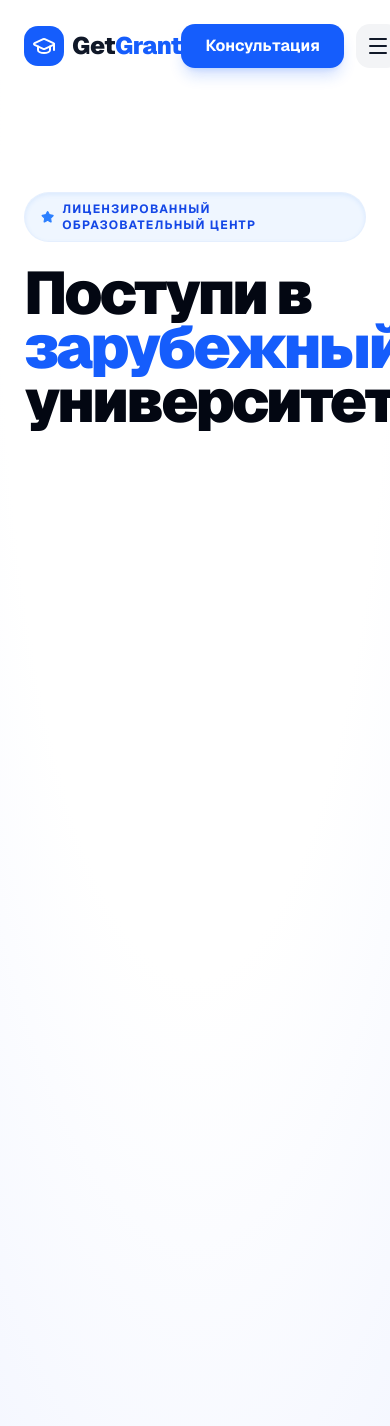
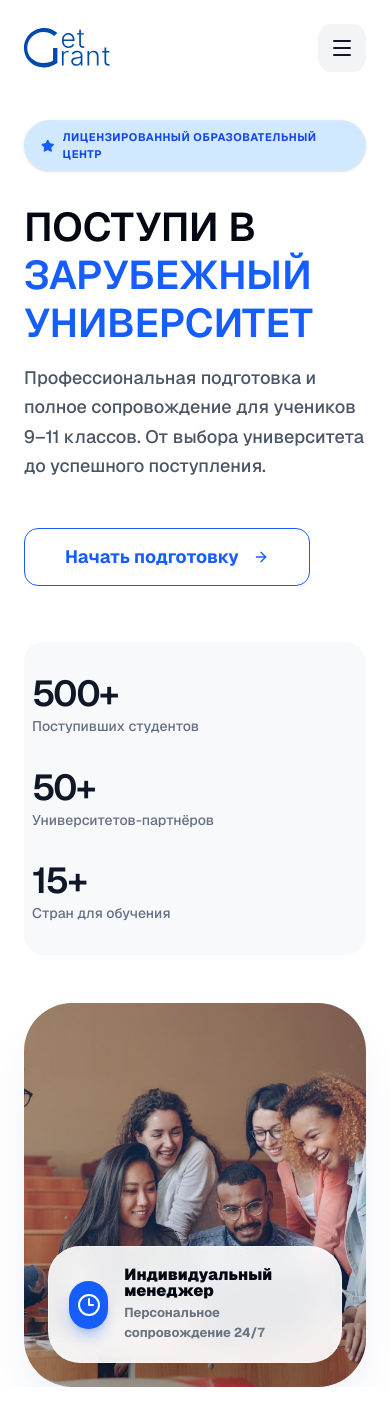
Before and after one commit to serqx0662-creator/GetCrant, a Next.js app: page /Home in a window 390 px wide. Shown: the top 1426 px of the page. After the commit the page ends 1387 px from the top, so only its background shows below. Built offline with nearby package versions, Linux system fonts and the light colour scheme.

Commit message:
fix and create section

```diff
--- a/app/(pages)/Home/GetGrantHero.tsx
+++ b/app/(pages)/Home/GetGrantHero.tsx
@@ -1,108 +1,99 @@
 "use client";
 
 import Image from "next/image";
-import Link from "next/link";
-import { Star, MessageSquare, Target, Zap, Clock3 } from "lucide-react";
+import { Star, Target, Zap, Clock3, ArrowRight } from "lucide-react";
+import { Button } from "@/app/components/ui/button";
 
 export default function GetGrantHero() {
     const stats = [
-        { value: "500+", label: "Поступивших студентов", icon: <Zap size={20} className="text-blue-600" /> },
-        { value: "50+", label: "Университетов-партнёров", icon: <Target size={20} className="text-blue-600" /> },
-        { value: "15+", label: "Стран для обучения", icon: <Star size={20} className="text-blue-600" /> },
+        { value: "500+", label: "Поступивших студентов" },
+        { value: "50+", label: "Университетов-партнёров" },
+        { value: "15+", label: "Стран для обучения" },
     ];
 
     return (
-        <section className="relative w-full min-h-[90vh] bg-white text-gray-900 overflow-hidden isolate">
-            <div className="absolute inset-0 -z-10 h-full w-full bg-white [background:radial-gradient(125%_125%_at_50%_10%,#fff_40%,#eef2ff_100%)]"></div>
+        <section className="relative w-full min-h-screen bg-white text-gray-900 overflow-hidden flex items-center">
+            <div className="absolute inset-0 -z-10 bg-[radial-gradient(45%_40%_at_50%_60%,#eef2ff_0%,#fff_100%)]"></div>
 
-            <div className="container mx-auto px-6 lg:px-12 pt-28 pb-20">
-                <div className="grid grid-cols-1 md:grid-cols-2 gap-16 md:gap-10 items-center">
-                    <div className="space-y-12">
-                        <div className="space-y-6">
+            <div className="container mx-auto px-6 lg:px-12 pt-20">
+                <div className="grid grid-cols-1 lg:grid-cols-2 gap-12 items-center">
+
+                    <div className="flex flex-col space-y-8">
                         {/* Бейдж */}
-                            <div className="inline-flex items-center gap-2 px-4 py-2 rounded-full bg-blue-50 text-blue-700 border border-blue-100/50 shadow-inner shadow-blue-100 animate-fade-in [animation-delay:100ms]">
-                                <Star size={16} className="text-blue-500 fill-blue-500" />
-                                <span className="text-xs font-bold uppercase tracking-widest">
+                        <div className="inline-flex w-fit items-center gap-2 px-4 py-2 rounded-full bg-[#D1E9FF] text-blue-700 border border-blue-100/50 shadow-sm">
+                            <Star size={14} className="text-blue-600 fill-blue-600" />
+                            <span className="text-[11px] font-bold uppercase tracking-wider">
                                 Лицензированный образовательный центр
                             </span>
                         </div>
 
-                            {/* Заголовок */}
-                            <h1 className="text-6xl md:text-7xl font-black tracking-tighter leading-[0.9] text-gray-950 text-wrap-balance animate-fade-in [animation-delay:200ms]">
-                                Поступи в <br />
-                                <span className="text-blue-600 bg-clip-text">зарубежный</span> <br />
-                                университет
+                        <div className="space-y-4">
+                            <h1 className="text-[40px] sm:text-[70px] md:text-[82px] uppercase font-semibold leading-[1.2] text-gray-950">
+                                поступи в <br />
+                                <span className="text-blue-600">
+                                    зарубежный <br />
+                                    <span className="inline-block">университет</span>
+                                </span>
                             </h1>
-
-                            {/* Описание */}
-                            <p className="max-w-xl text-lg md:text-xl text-gray-600 font-medium leading-relaxed opacity-0 animate-fade-in [animation-delay:300ms]">
+                            <p className="max-w-md text-lg text-gray-600 font-medium leading-relaxed">
                                 Профессиональная подготовка и полное сопровождение для учеников 9–11 классов.
                                 От выбора университета до успешного поступления.
                             </p>
                         </div>
 
-                        {/* Кнопки */}
-                        <div className="flex flex-col sm:flex-row gap-5 opacity-0 animate-fade-in [animation-delay:400ms]">
-                            <button className="flex items-center gap-2 justify-center bg-blue-600 text-white px-10 py-4.5 rounded-2xl font-black text-lg shadow-lg shadow-blue-600/25 hover:bg-blue-700 transition active:scale-95 group">
-                                <MessageSquare size={22} className="group-hover:rotate-12 transition" />
-                                Получить консультацию
-                            </button>
-                            <button className="flex items-center gap-2 justify-center border-2 border-gray-100 bg-white text-gray-900 px-10 py-4.5 rounded-2xl font-black text-lg hover:border-blue-100 hover:bg-blue-50 transition active:scale-95 group">
-                                <Zap size={22} className="text-blue-600" />
+                        <div className="flex flex-wrap gap-4 pt-4">
+
+                            <Button variant="outline" className="border-blue-600 text-blue-600 hover:bg-blue-50 px-10 py-7 rounded-xl font-bold text-lg transition-all active:scale-95">
                                 Начать подготовку
-                            </button>
+                                <ArrowRight className="ml-2 w-5 h-5" />
+                            </Button>
                         </div>
 
-                        {/* Статистика */}
-                        <div className="border-t border-gray-100 pt-10 grid grid-cols-2 md:grid-cols-3 gap-y-6 gap-x-12 opacity-0 animate-fade-in [animation-delay:500ms]">
+                        <div className="mt-6 py-8 px-2 md:py-10 md:px-10 bg-[#F8F9FB] rounded-[20px] flex flex-wrap gap-x-6 lg:gap-x-10 gap-y-8">
                             {stats.map((stat, idx) => (
-                                <div key={idx} className="space-y-2 group">
-                                    <div className="flex items-center gap-3">
-                                        <div className="p-1.5 bg-blue-50 rounded-lg group-hover:bg-blue-100 transition">
-                                            {stat.icon}
-                                        </div>
-                                        <span className="text-5xl font-black tracking-tighter text-gray-950 group-hover:text-blue-600 transition">
+                                <div key={idx} className="flex flex-col space-y-1">
+                                    <span className="text-4xl md:text-4xl font-semibold tracking-tighter text-[#101828]">
                                         {stat.value}
                                     </span>
-                                    </div>
-                                    <p className="text-sm font-semibold text-gray-500">{stat.label}</p>
+                                    <span className="text-sm font-medium text-[#667085] leading-tight">
+                                        {stat.label}
+                                    </span>
                                 </div>
                             ))}
                         </div>
                     </div>
 
-                    {/* --- ПРАВАЯ КОЛОНКА --- */}
-                    <div className="relative flex items-center justify-center opacity-0 animate-fade-in [animation-delay:300ms]">
-                        {/* Сама карточка */}
-                        <div className="relative w-[85%] aspect-[5/6] bg-gradient-to-br from-white to-blue-50 border border-blue-100/50 rounded-[40px] p-8 shadow-2xl shadow-blue-500/5 group hover:rotate-2 hover:scale-105 transition-all duration-700 ease-out isolate overflow-hidden">
-                            {/* Мягкий градиент внутри */}
-                            <div className="absolute inset-0 -z-10 [background:radial-gradient(100%_100%_at_50%_10%,#fff_10%,#eef2ff_100%)] opacity-0 group-hover:opacity-100 transition-opacity duration-700"></div>
+                    <div className="relative group">
+                        <div className="relative w-full aspect-[4/4.5] rounded-[48px] overflow-hidden shadow-2xl shadow-blue-900/10">
+                            <Image
+                                src="/image/hero-students.jpg"
+                                alt="Students in University"
+                                fill
+                                className="object-cover transition-transform duration-700 group-hover:scale-105"
+                                priority
+                            />
 
-                            {/* Логотип по центру (заглушка под иконку) */}
-                            <div className="absolute inset-0 flex items-center justify-center -translate-y-12">
-                                <div className="p-6 rounded-full bg-blue-600/10 text-blue-600/30">
-                                    <Zap size={100} strokeWidth={1.5} />
+                            <div className="absolute inset-0 bg-gradient-to-t from-black/40 via-transparent to-transparent opacity-60"></div>
+
+                            <div className="absolute bottom-6 left-6 right-6 p-5 rounded-[32px] bg-white/90 backdrop-blur-md border border-white/50 shadow-2xl flex items-center gap-4 translate-y-0 group-hover:-translate-y-2 transition-transform duration-500">
+                                <div className="w-12 h-12 bg-blue-600 rounded-full flex items-center justify-center text-white shadow-lg shadow-blue-600/30">
+                                    <Clock3 size={24} />
+                                </div>
+                                <div className="flex flex-col">
+                                    <span className="text-base font-black text-gray-950 leading-none">
+                                        Индивидуальный менеджер
+                                    </span>
+                                    <span className="text-[13px] font-bold text-gray-500 mt-1">
+                                        Персональное сопровождение 24/7
+                                    </span>
+                                </div>
                             </div>
                         </div>
 
-                            {/* "Стеклянная" панель менеджера */}
-                            <div className="absolute bottom-6 left-6 right-6 p-6 rounded-3xl bg-white/70 backdrop-blur-xl border border-white shadow-xl shadow-black/5 flex items-center gap-5 transition group-hover:bg-blue-600/5 group-hover:border-blue-100 group-hover:scale-105">
-                                <div className="p-3.5 bg-blue-600 rounded-full text-white shadow-md shadow-blue-600/20 group-hover:rotate-[360deg] transition-transform duration-700">
-                                    <Zap size={22} className="fill-white" />
+                        <div className="absolute -top-10 -right-10 w-40 h-40 bg-blue-100/50 rounded-full blur-3xl -z-10"></div>
+                        <div className="absolute -bottom-10 -left-10 w-64 h-64 bg-indigo-50 rounded-full blur-3xl -z-10"></div>
                     </div>
-                                <div className="flex flex-col min-w-0 flex-1 space-y-1">
-                                    <span className="text-lg font-black tracking-tight text-gray-950 truncate group-hover:text-blue-600 transition">
-                                        Индивидуальный менеджер
-                                    </span>
-                                    <div className="flex items-center gap-2 text-sm text-gray-600 font-semibold truncate group-hover:text-blue-700 transition">
-                                        <Clock3 size={16} className="text-blue-500" />
-                                        Персональное сопровождение 24/7
-                                    </div>
-                                </div>
-                                <span className="ml-auto text-blue-600 font-bold uppercase tracking-tight opacity-0 group-hover:opacity-100 transition group-hover:translate-x-1">→</span>
-                            </div>
-                        </div>
-                    </div>
+
                 </div>
             </div>
         </section>
--- a/app/(pages)/Home/page.tsx
+++ b/app/(pages)/Home/page.tsx
@@ -7,7 +7,7 @@ export default function Home() {
             <Header />
 
             {/* Твой главный экран с отступом, чтобы шапка его не закрывала */}
-            <main className="pt-20">
+            <main className="pt-10">
                 <GetGrantHero />
             </main>
 
--- a/app/components/Header.tsx
+++ b/app/components/Header.tsx
@@ -4,6 +4,8 @@ import { useState, useEffect } from "react";
 import Link from "next/link";
 import { usePathname } from "next/navigation";
 import { Menu, X, GraduationCap, Globe, BookOpen, Clock, Users, LogIn } from "lucide-react";
+import { Button } from "./ui/button";
+import Image from "next/image";
 
 export default function Header() {
     const [isScrolled, setIsScrolled] = useState(false);
@@ -15,7 +17,6 @@ export default function Header() {
         window.addEventListener("scroll", handleScroll);
         return () => window.removeEventListener("scroll", handleScroll);
     }, []);
-
 
     useEffect(() => {
         document.body.style.overflow = isMobileMenuOpen ? 'hidden' : 'unset';
@@ -31,64 +32,78 @@ export default function Header() {
 
     return (
         <>
-            <header className={`fixed top-0 left-0 right-0 z-50 transition-all duration-500 px-6 lg:px-12 flex items-center justify-between ${
-                isScrolled ? "bg-white/80 backdrop-blur-md py-3 shadow-sm border-b" : "bg-transparent py-6"
+            <header className={`fixed top-0 left-0 right-0 z-50 transition-all duration-500 px-6 lg:px-12 flex items-center justify-between border-b ${
+                isScrolled
+                    ? "bg-white/90 backdrop-blur-md py-3 shadow-sm border-[#EAECF0]"
+                    : "bg-transparent py-6 border-transparent"
             }`}>
 
-                {/* Логотип */}
-                <Link href="/Home" className="flex items-center gap-2 group">
-                    <div className="bg-blue-600 p-2 rounded-xl text-white group-hover:rotate-12 transition-transform">
-                        <GraduationCap size={24} />
-                    </div>
-                    <span className="text-2xl font-black tracking-tight text-gray-900">
-                        Get<span className="text-blue-600">Grant</span>
-                    </span>
+                <Link href="/Home" className="relative block h-10 w-[140px] hover:opacity-80 transition-opacity">
+                    <Image
+                        src="/logo/logo.svg"
+                        alt="GetGrant"
+                        fill
+                        className="object-contain object-left"
+                        priority
+                    />
                 </Link>
 
-                {/* Навигация (Desktop) */}
-                <nav className="hidden xl:flex items-center gap-1 bg-gray-100/50 border border-gray-200 rounded-2xl p-1.5">
-                    {navLinks.map((link) => (
+                {/* Навигация видна только на больших десктопах */}
+                <nav className="hidden xl:flex items-center gap-6">
+                    {navLinks.map((link) => {
+                        const isActive = pathname.startsWith(link.href);
+                        return (
                             <Link
                                 key={link.href}
                                 href={link.href}
-                            className={`px-5 py-2 rounded-xl text-sm font-semibold transition-all ${
-                                pathname.startsWith(link.href)
-                                    ? "bg-white text-blue-600 shadow-sm"
-                                    : "text-gray-500 hover:text-gray-900 hover:bg-gray-200/50"
+                                className={`relative py-2 text-[15px] font-medium transition-colors duration-300 group/link ${
+                                    isActive ? "text-blue-600" : "text-gray-600 hover:text-gray-950"
                                 }`}
                             >
                                 {link.label}
+
+                                <span className={`absolute bottom-0 left-0 h-[2px] bg-blue-600 transition-all duration-300 ease-out ${
+                                    isActive ? "w-full" : "w-0 group-hover/link:w-full"
+                                }`}></span>
                             </Link>
-                    ))}
+                        );
+                    })}
                 </nav>
 
-                {/* Кнопки и Бургер */}
-                <div className="flex items-center gap-3">
-                    <Link href="/login" className="hidden sm:flex items-center gap-2 text-gray-600 font-bold hover:text-blue-600 px-4 py-2 transition-colors">
-                        <LogIn size={20} />
-                        Войти
+                <div className="flex items-center gap-2 md:gap-3">
+                    {/* Видны на Планшетах и Десктопах (md+) */}
+                    <Link
+                        href="/login"
+                        className="hidden md:flex items-center gap-2 text-gray-600 font-medium hover:text-blue-600 px-4 py-3 transition-colors group/login"
+                    >
+                        <LogIn size={20} className="group-hover/login:-translate-x-1 transition-transform" />
+                        <span className="text-sm lg:text-base">Войти</span>
                     </Link>
-                    <button className="bg-blue-600 text-white px-6 py-2.5 rounded-xl font-bold hover:bg-blue-700 transition shadow-lg shadow-blue-600/20 active:scale-95">
-                        Консультация
-                    </button>
 
+                    <Button
+                        className="hidden md:flex bg-blue-600 hover:bg-blue-700 text-white rounded-[8px] px-6 lg:px-8 py-6 text-sm lg:text-base shadow-lg shadow-blue-600/20 active:scale-95 transition-all"
+                    >
+                        Получить консультацию
+                    </Button>
+
+                    {/* Бургер виден ВЕЗДЕ, кроме десктопа (xl), потому что на md ссылок в шапке еще нет */}
                     <button
                         onClick={() => setIsMobileMenuOpen(true)}
-                        className="xl:hidden p-2.5 bg-gray-100 text-gray-900 rounded-xl hover:bg-gray-200 transition-colors"
+                        className="xl:hidden p-3 bg-gray-100 text-gray-900 rounded-xl hover:bg-gray-200 transition-colors"
                     >
                         <Menu size={24} />
                     </button>
                 </div>
             </header>
 
-            {/* Мобильное меню (Overlay) */}
+            {/* Мобильное меню */}
             <div className={`fixed inset-0 z-[100] transition-all duration-500 ${isMobileMenuOpen ? "visible" : "invisible"}`}>
                 <div
-                    className={`absolute inset-0 bg-gray-900/40 backdrop-blur-sm transition-opacity duration-500 ${isMobileMenuOpen ? "opacity-100" : "opacity-0"}`}
+                    className={`absolute inset-0 bg-gray-950/20 backdrop-blur-sm transition-opacity duration-500 ${isMobileMenuOpen ? "opacity-100" : "opacity-0"}`}
                     onClick={() => setIsMobileMenuOpen(false)}
                 />
 
-                <div className={`absolute top-0 right-0 w-full max-w-sm h-full bg-white shadow-2xl transition-transform duration-500 ease-out p-8 ${
+                <div className={`absolute top-0 right-0 w-full max-w-sm h-full bg-white shadow-2xl transition-transform duration-500 ease-out p-8 flex flex-col ${
                     isMobileMenuOpen ? "translate-x-0" : "translate-x-full"
                 }`}>
                     <div className="flex justify-between items-center mb-10">
@@ -98,13 +113,13 @@ export default function Header() {
                         </button>
                     </div>
 
-                    <nav className="flex flex-col gap-4">
+                    <nav className="flex flex-col gap-4 flex-grow overflow-y-auto">
                         {navLinks.map((link, idx) => (
                             <Link
                                 key={link.href}
                                 href={link.href}
                                 onClick={() => setIsMobileMenuOpen(false)}
-                                className={`flex items-center gap-4 p-4 rounded-2xl text-lg font-bold transition-all ${
+                                className={`flex items-center gap-4 p-4 rounded-2xl text-lg font-medium transition-all ${
                                     pathname.startsWith(link.href)
                                         ? "bg-blue-50 text-blue-600"
                                         : "text-gray-600 hover:bg-gray-50"
@@ -119,13 +134,17 @@ export default function Header() {
                         ))}
                     </nav>
 
-                    <div className="absolute bottom-10 left-8 right-8 space-y-4">
+                    {/* --- КНОПКИ В БУРГЕРЕ: Теперь они ЖЕСТКО скрыты на md+ --- */}
+                    <div className="mt-auto pt-6 border-t border-gray-100 space-y-3 block md:hidden">
+                        <Button className="w-full bg-blue-600 py-7 text-white text-lg font-medium  rounded-2xl shadow-lg shadow-blue-600/20">
+                            Получить консультацию
+                        </Button>
                         <Link
                             href="/login"
                             onClick={() => setIsMobileMenuOpen(false)}
-                            className="flex items-center justify-center gap-2 w-full py-4 border-2 border-gray-100 rounded-2xl font-bold text-gray-700"
+                            className="flex items-center justify-center gap-2 w-full py-4 font-medium text-gray-600 bg-gray-50 rounded-2xl border border-gray-100"
                         >
-                            Войти в аккаунт
+                            <LogIn size={20} /> Войти в аккаунт
                         </Link>
                     </div>
                 </div>
--- /dev/null
+++ b/app/components/ui/card.tsx
@@ -0,0 +1,103 @@
+import * as React from "react"
+
+import { cn } from "@/lib/utils"
+
+function Card({
+  className,
+  size = "default",
+  ...props
+}: React.ComponentProps<"div"> & { size?: "default" | "sm" }) {
+  return (
+    <div
+      data-slot="card"
+      data-size={size}
+      className={cn(
+        "group/card flex flex-col gap-4 overflow-hidden rounded-xl bg-card py-4 text-sm text-card-foreground ring-1 ring-foreground/10 has-data-[slot=card-footer]:pb-0 has-[>img:first-child]:pt-0 data-[size=sm]:gap-3 data-[size=sm]:py-3 data-[size=sm]:has-data-[slot=card-footer]:pb-0 *:[img:first-child]:rounded-t-xl *:[img:last-child]:rounded-b-xl",
+        className
+      )}
+      {...props}
+    />
+  )
+}
+
+function CardHeader({ className, ...props }: React.ComponentProps<"div">) {
+  return (
+    <div
+      data-slot="card-header"
+      className={cn(
+        "group/card-header @container/card-header grid auto-rows-min items-start gap-1 rounded-t-xl px-4 group-data-[size=sm]/card:px-3 has-data-[slot=card-action]:grid-cols-[1fr_auto] has-data-[slot=card-description]:grid-rows-[auto_auto] [.border-b]:pb-4 group-data-[size=sm]/card:[.border-b]:pb-3",
+        className
+      )}
+      {...props}
+    />
+  )
+}
+
+function CardTitle({ className, ...props }: React.ComponentProps<"div">) {
+  return (
+    <div
+      data-slot="card-title"
+      className={cn(
+        "font-heading text-base leading-snug font-medium group-data-[size=sm]/card:text-sm",
+        className
+      )}
+      {...props}
+    />
+  )
+}
+
+function CardDescription({ className, ...props }: React.ComponentProps<"div">) {
+  return (
+    <div
+      data-slot="card-description"
+      className={cn("text-sm text-muted-foreground", className)}
+      {...props}
+    />
+  )
+}
+
+function CardAction({ className, ...props }: React.ComponentProps<"div">) {
+  return (
+    <div
+      data-slot="card-action"
+      className={cn(
+        "col-start-2 row-span-2 row-start-1 self-start justify-self-end",
+        className
+      )}
+      {...props}
+    />
+  )
+}
+
+function CardContent({ className, ...props }: React.ComponentProps<"div">) {
+  return (
+    <div
+      data-slot="card-content"
+      className={cn("px-4 group-data-[size=sm]/card:px-3", className)}
+      {...props}
+    />
+  )
+}
+
+function CardFooter({ className, ...props }: React.ComponentProps<"div">) {
+  return (
+    <div
+      data-slot="card-footer"
+      className={cn(
+        "flex items-center rounded-b-xl border-t bg-muted/50 p-4 group-data-[size=sm]/card:p-3",
+        className
+      )}
+      {...props}
+    />
+  )
+}
+
+export {
+  Card,
+  CardHeader,
+  CardFooter,
+  CardTitle,
+  CardAction,
+  CardDescription,
+  CardContent,
+}
```
Also changed, not shown: app/components/ui/button.tsx (renamed from components/ui/button.tsx), public/image/hero-students.jpg (added), public/logo/logo.svg (added). Lines whose indentation alone changed are shown as unchanged.
